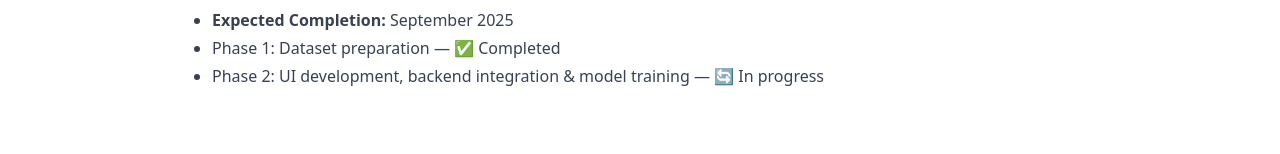
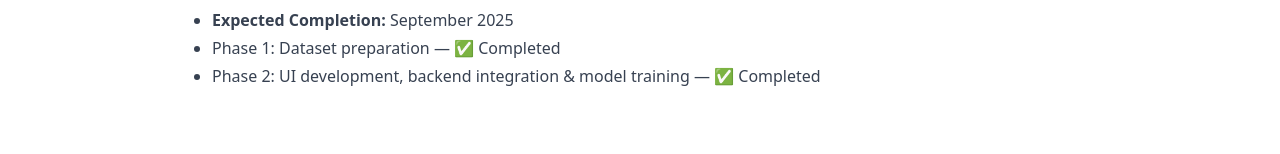
Before and after one commit to Dutuanvu/smartcontract_frontend, a React (Vite) app: page /signup in a window 1280 px wide. Shown: the part 1588-1742 px from the top of the page. Built offline with nearby package versions, Linux system fonts and the light colour scheme.

Commit message:
update about

```diff
--- a/src/components/AboutSection.jsx
+++ b/src/components/AboutSection.jsx
@@ -50,7 +50,7 @@ export default function AboutSection() {
             <li><strong>Start Date:</strong> Feb 2025</li>
             <li><strong>Expected Completion:</strong> September 2025</li>
             <li>Phase 1: Dataset preparation  — ✅ Completed</li>
-            <li>Phase 2: UI development, backend integration & model training — 🔄 In progress</li>
+            <li>Phase 2: UI development, backend integration & model training — ✅ Completed</li>
           </ul>
         </div>
       </div>
```
